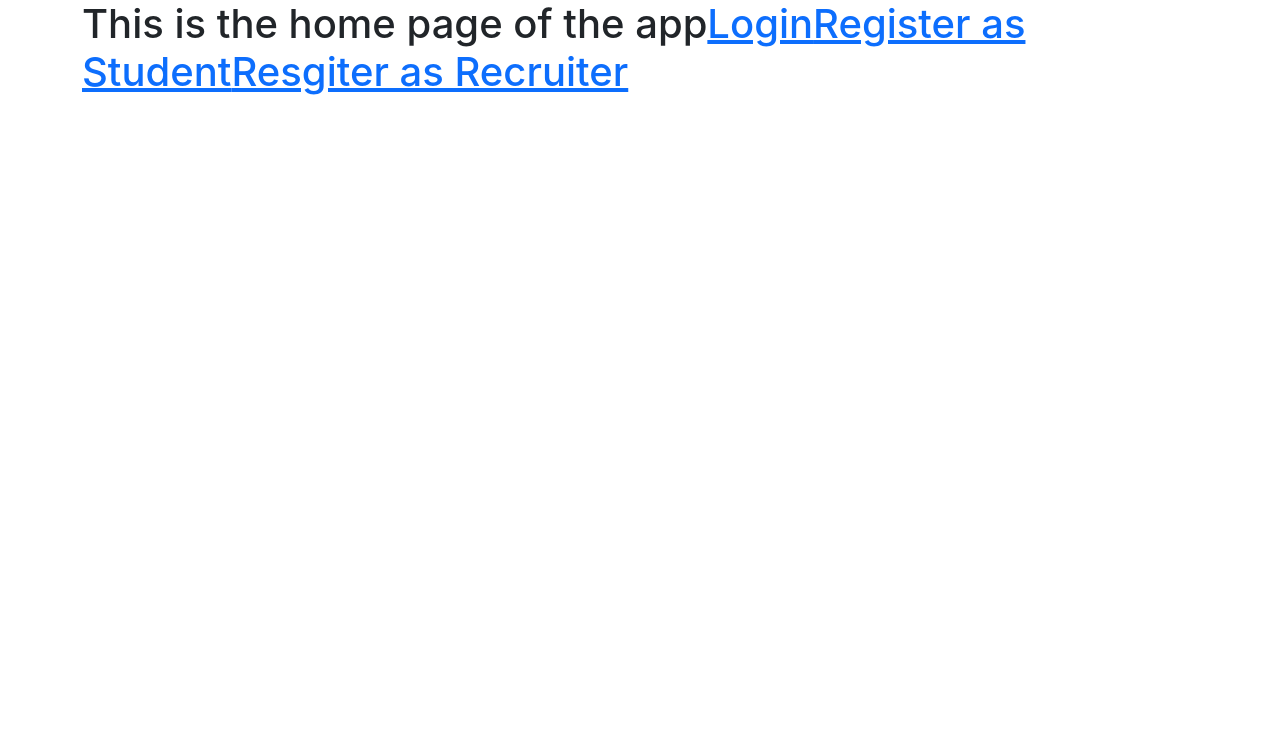
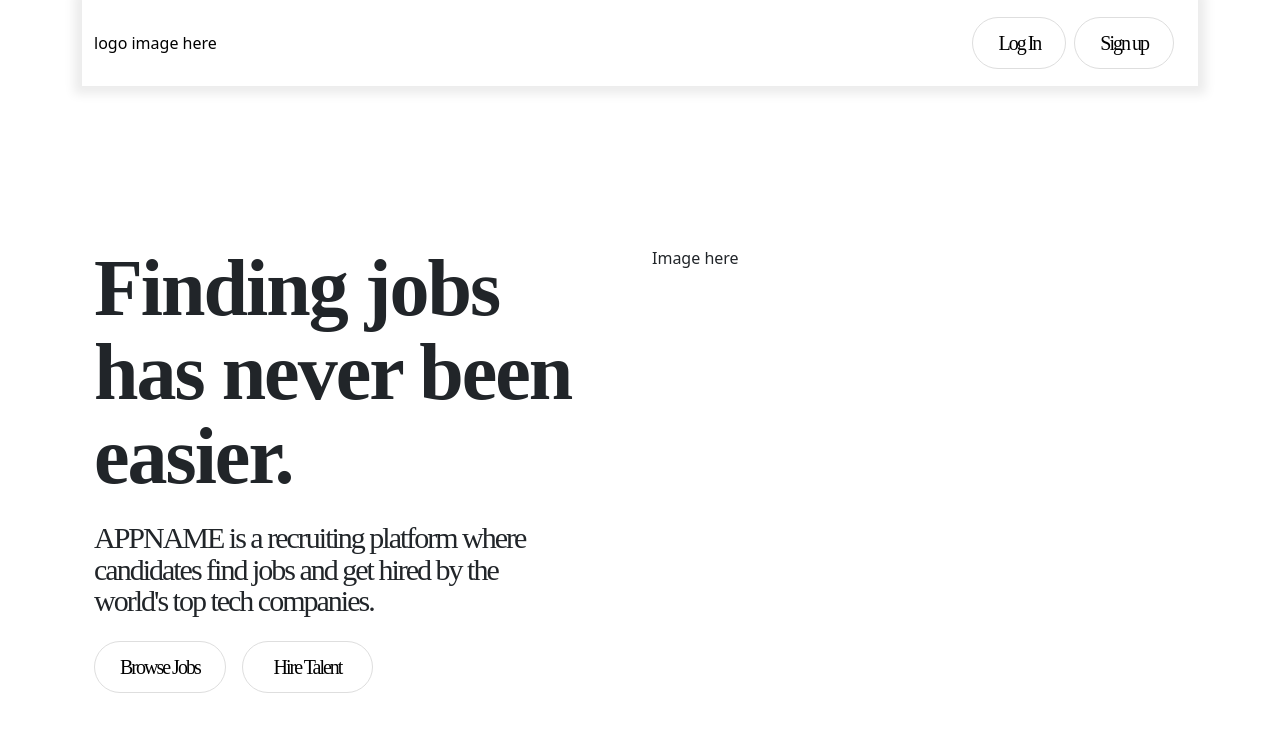
Before and after one commit to gowtham7991/CS5610-Project4-JobApplicationTracker, a React (Create React App) app: page / in a window 1280 px wide. Shown: the top 732 px of the page. Built offline with nearby package versions, Linux system fonts and the light colour scheme; the HTML template or start-up script is replaced by a standard one.

Commit message:
Home screen - landing page

```diff
--- a/src/App.js
+++ b/src/App.js
@@ -6,6 +6,7 @@ import RecruiterComponent from "./app/recruiter"
 import AdminComponent from "./app/admin"
 import Home from "./app/home/index"
 import LoginComponent from "./app/login"
+import 'bootstrap/dist/css/bootstrap.min.css';
 
 function App() {
   return (
--- a/src/app/home/index.css
+++ b/src/app/home/index.css
@@ -0,0 +1,188 @@
+.navbar {
+    position: fixed;
+    left: 0;
+    top: 0;
+    right: 0;
+    bottom: auto;
+    display: -webkit-box;
+    display: -webkit-flex;
+    display: -ms-flexbox;
+    display: flex;
+    width: 100%;
+    height: 86px;
+    -webkit-box-orient: horizontal;
+    -webkit-box-direction: reverse;
+    -webkit-flex-direction: row-reverse;
+    -ms-flex-direction: row-reverse;
+    flex-direction: row-reverse;
+    -webkit-box-align: center;
+    -webkit-align-items: center;
+    -ms-flex-align: center;
+    align-items: center;
+    background-color: transparent;
+    opacity: 1;
+    color: #fff;
+}
+
+.heading1 {
+    margin-bottom: 24px;
+    font-family: Cambon,'Times New Roman',sans-serif;
+    font-size: 80px;
+    line-height: 105%;
+    font-weight: 600;
+    letter-spacing: -2px;
+}
+
+
+.para1 {
+    margin-bottom: 24px;
+    font-family: Cambon,'Times New Roman',sans-serif;
+    font-size: 30px;
+    line-height: 105%;
+    font-weight: 300;
+    letter-spacing: -2px;
+}
+
+.font-style{
+    font-family: Cambon,'Times New Roman',sans-serif;
+    font-size: 20px;
+    font-weight: 200;
+    letter-spacing: -2px;
+}
+
+
+.w-layout-grid {
+    display: -ms-grid;
+    display: grid;
+    grid-auto-columns: 1fr;
+    -ms-grid-columns: 1fr 1fr;
+    grid-template-columns: 1fr 1fr;
+    -ms-grid-rows: auto auto;
+    grid-template-rows: auto auto;
+    grid-row-gap: 16px;
+    grid-column-gap: 16px;
+}
+
+.duo-btns {
+    -webkit-box-align: center;
+    -webkit-align-items: center;
+    -ms-flex-align: center;
+    align-items: center;
+    -ms-grid-rows: auto;
+    grid-template-rows: auto;
+}
+
+.navbar.big {
+    background-color: #fff;
+    box-shadow: 0 0 10px 8px rgb(0 0 0 / 8%);
+}
+
+.big-nav-menu {
+    display: -webkit-box;
+    display: -webkit-flex;
+    display: -ms-flexbox;
+    display: flex;
+    margin-right: 8px;
+    -webkit-box-align: center;
+    -webkit-align-items: center;
+    -ms-flex-align: center;
+    align-items: center;
+    grid-column-gap: 8px;
+}
+
+.container.navbar-container {
+    /*display: -webkit-box;*/
+    /*display: -webkit-flex;*/
+    /*display: -ms-flexbox;*/
+    display: flex;
+    -webkit-box-pack: justify;
+    -webkit-justify-content: space-between;
+    -ms-flex-pack: justify;
+    justify-content: space-between;
+    -webkit-box-align: center;
+    -webkit-align-items: center;
+    -ms-flex-align: center;
+    align-items: center;
+    align-self: auto;
+    -webkit-box-flex: 0;
+    -webkit-flex: 0 auto;
+    -ms-flex: 0 auto;
+    flex: 0 auto;
+    grid-auto-columns: 1fr;
+    grid-column-gap: 8px;
+    grid-row-gap: 16px;
+    -ms-grid-columns: 1fr 460px 1fr;
+    grid-template-columns: 1fr 460px 1fr;
+    -ms-grid-rows: auto;
+    grid-template-rows: auto;
+}
+
+.nav-cta-btn {
+    padding: 10px 25px;
+    border: 1.25px solid #dedede;
+    border-radius: 100px;
+    background-color: #fff;
+    font-family: Cambon,'Times New Roman',sans-serif;
+    font-size: 20px;
+    font-weight: 300;
+    letter-spacing: -2px;
+    transition: opacity .2s,border .2s,color .2s,background-color .2s;
+    color: #272927;
+    /*font-size: 16px;*/
+    /*font-weight: 500;*/
+    text-align: center;
+
+}
+
+
+.nav-cta-btn:hover {
+    padding: 10px 25px;
+    border: 1.25px solid #dedede;
+    border-radius: 100px;
+    background-color: lightgrey;
+    transition: opacity .2s,border .2s,color .2s,background-color .2s;
+    color: white;
+    font-size: 16px;
+    font-weight: 500;
+    text-align: center;
+}
+
+.candidate__hero {
+    padding-top: 160px;
+    padding-bottom: 112px;
+}
+
+.container {
+    position: relative;
+    z-index: 1;
+    display: block;
+    width: 100%;
+    max-width: 1340px;
+    margin-right: auto;
+    margin-left: auto;
+    padding-right: 50px;
+    padding-left: 50px;
+}
+
+.candidate__hero-text-wrapper {
+
+    display: flex;
+    height: 100%;
+    max-width: 480px;
+    margin-right: 16px;
+    -webkit-box-orient: vertical;
+    -webkit-box-direction: normal;
+    -webkit-flex-direction: column;
+    -ms-flex-direction: column;
+    flex-direction: column;
+    -webkit-box-pack: center;
+    -webkit-justify-content: center;
+    -ms-flex-pack: center;
+    justify-content: center;
+    -webkit-box-align: start;
+    -webkit-align-items: flex-start;
+    -ms-flex-align: start;
+    align-items: flex-start;
+    font-family: 'Monument Grotesk',sans-serif;
+
+}
--- a/src/app/home/index.js
+++ b/src/app/home/index.js
@@ -1,14 +1,57 @@
 import React from "react";
 import { BrowserRouter, Route, Routes, Link } from "react-router-dom";
-
+import "./index.css"
 const App = () => {
     return (
-        <h1>
-            This is the home page of the app
-            <Link to="/login">Login</Link>
-            <Link to="/student/register">Register as Student</Link>
-            <Link to="/recruiter/register">Resgiter as Recruiter</Link>
-        </h1>
+        <div >
+            <div className ="navbar big"  >
+                <div className="container navbar-container">
+                    <div >
+                        <Link to="/" style={{color: 'black', textDecoration: 'none'}}>logo image here</Link>
+                    </div>
+                    <div className = "big-nav-menu-wrapper" data-easing="ease" >
+                        <div className = "container navbar-container mobile ">
+                            <div className = "nav-cta-btn font-style">
+                                <Link to="/login" style={{ color: 'black', textDecoration: 'none' }}>Log In</Link>
+                            </div>
+                            <div className="nav-cta-btn " >
+                                <Link to="/student/register" style={{ color: 'black', textDecoration: 'none' }}>Sign up</Link>
+                            </div>
+                        </div>
+                    </div>
+                </div>
+            </div>
+            <div className = "main">
+                <div className = "candidate__hero wf-section">
+                    <div className = "container wide-container">
+                        <div className = "row">
+                            <div className="col col-6 col-m-12">
+                                <div className="candidate__hero-text-wrapper">
+                                    <h1 className="heading1">
+                                        Finding jobs has never been easier.
+                                    </h1>
+                                    <p className="para1">
+                                        APPNAME is a recruiting platform where candidates find jobs and get hired by the world's top tech companies.
+                                    </p>
+                                    <div className="w-layout-grid duo-btns">
+                                        <div className = "nav-cta-btn ">
+                                            <Link to="/login" style={{ color: 'black', textDecoration: 'none' }}>Browse Jobs</Link>
+                                        </div>
+                                        <div className="nav-cta-btn " >
+                                            <Link to="/student/register" style={{ color: 'black', textDecoration: 'none' }}>Hire Talent</Link>
+                                        </div>
+                                    </div>
+                                </div>
+                            </div>
+                            <div className="col col-6 col-m-12">
+                                Image here
+                                <img src=""></img>
+                            </div>
+                        </div>
+                    </div>
+                </div>
+            </div>
+        </div>
     );
 }
 
```
Also changed, not shown: 2 other files (tests, documents, lock files or other folders).
